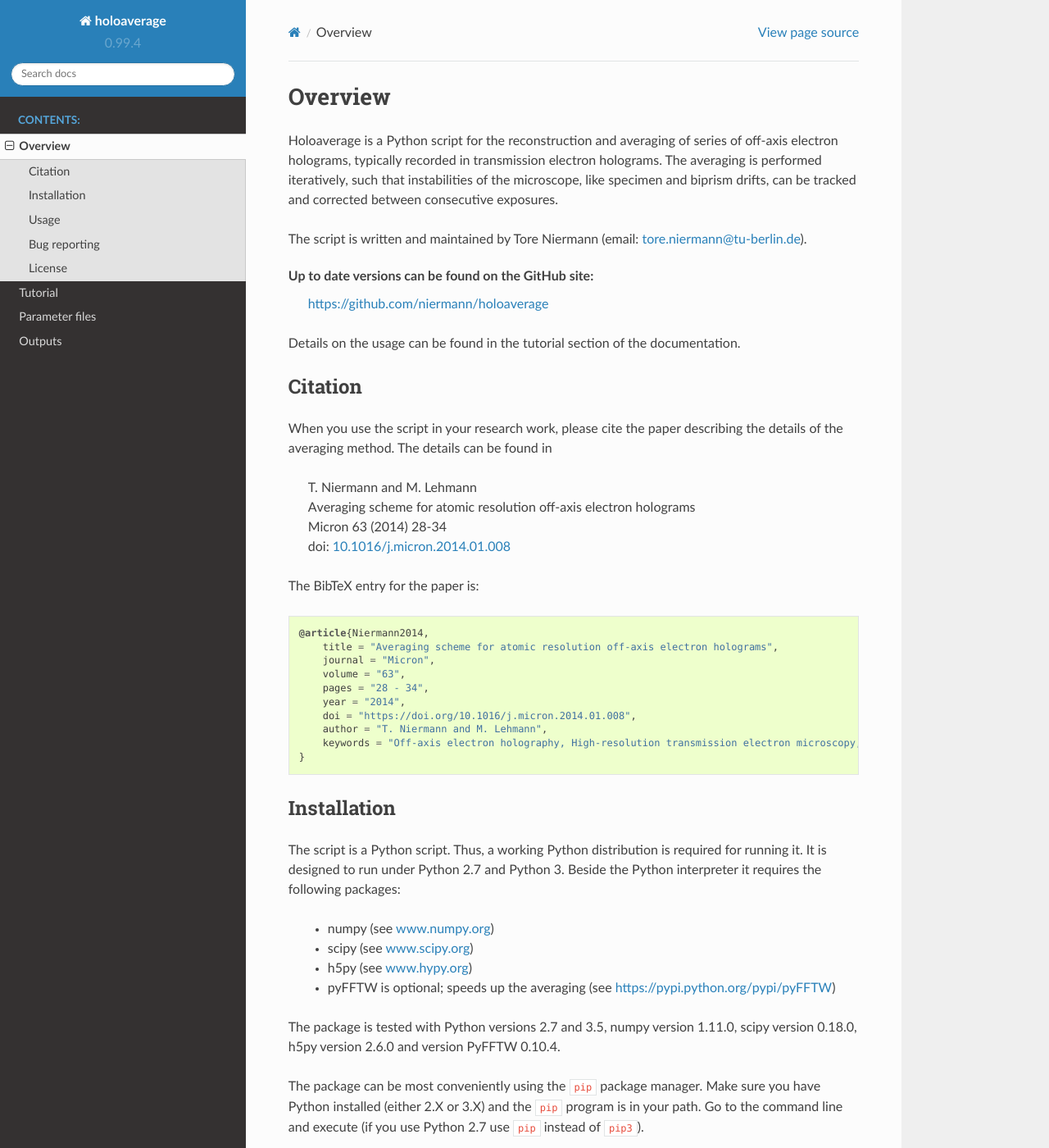
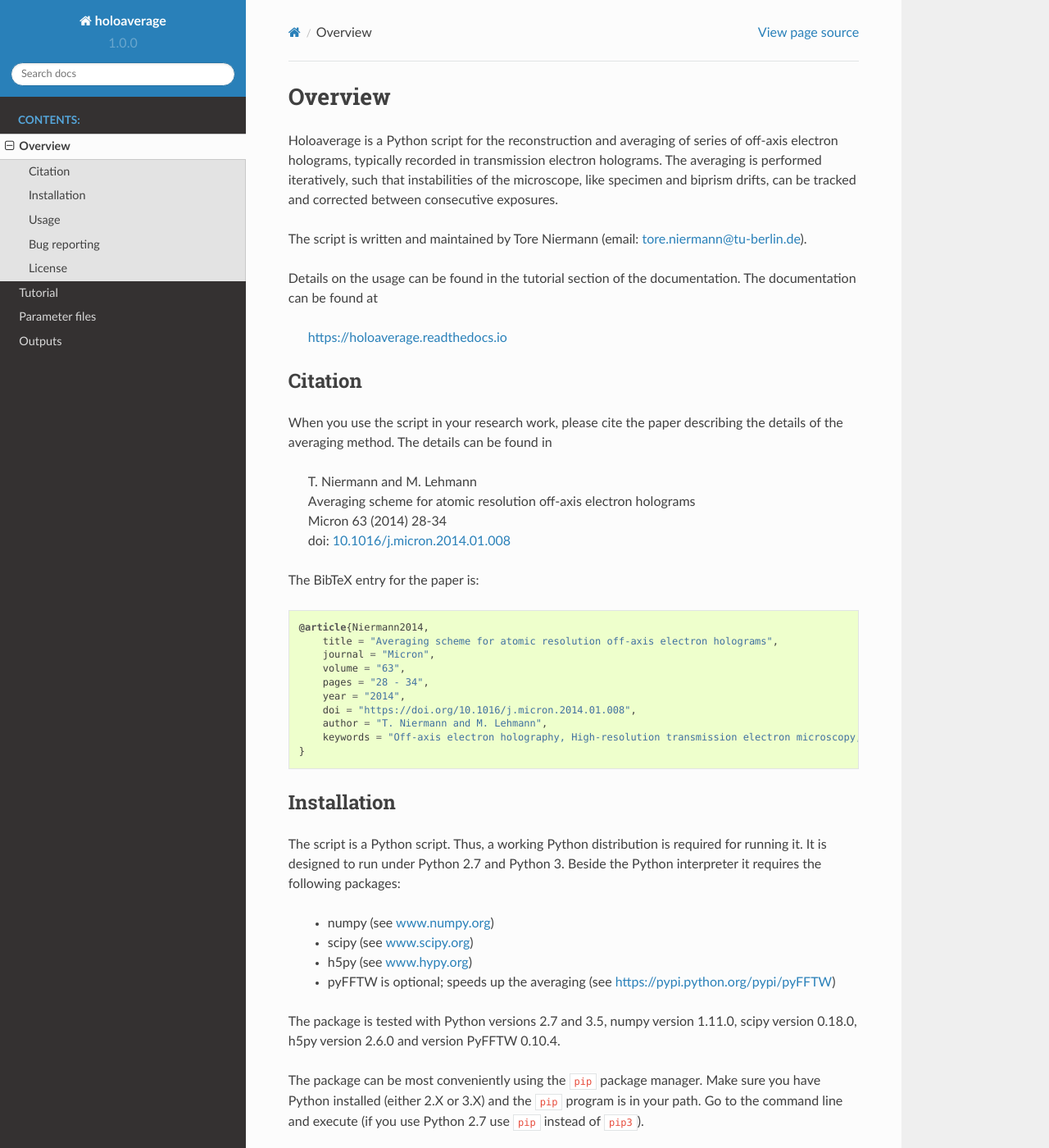
Before and after one commit to niermann/holoaverage, a Sphinx documentation site: the page built from docs/readme.rst, in a window 1280 px wide and 1400 px high. Shown: the whole window at 82% size. Built offline with Sphinx 7.4.7 and the Read the Docs theme 2.0.0, drawn with Linux system fonts in a browser that asks for light colours; some of the changed text lies outside the part shown.

Commit message:
Final polishing of documentation Version bump to 1.0.0

```diff
--- a/README.rst
+++ b/README.rst
@@ -7,10 +7,10 @@
 
 The script is written and maintained by Tore Niermann (email: tore.niermann@tu-berlin.de).
 
-Up to date versions can be found on the GitHub site:
-    https://github.com/niermann/holoaverage
+Details on the usage can be found in the tutorial section of the documentation. The documentation can be
+found at
 
-Details on the usage can be found in the tutorial section of the documentation.
+    https://holoaverage.readthedocs.io
 
 Citation
 --------
--- a/docs/conf.py
+++ b/docs/conf.py
@@ -56,7 +56,7 @@
 # built documents.
 #
 # The short X.Y version.
-version = '0.99.4'
+version = '1.0.0'
 # The full version, including alpha/beta/rc tags.
 release = version
 
```
Also changed, not shown: other parts of README.rst (+3 -0 lines), setup.py (+7 -2 lines).
